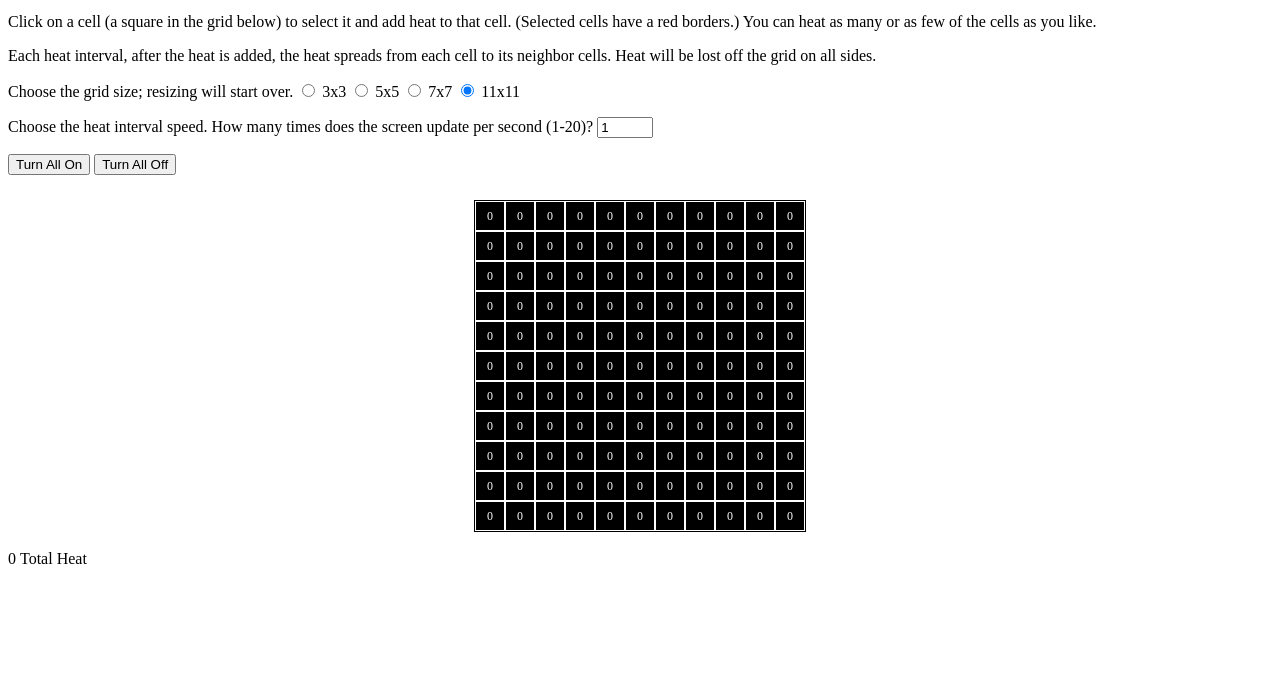
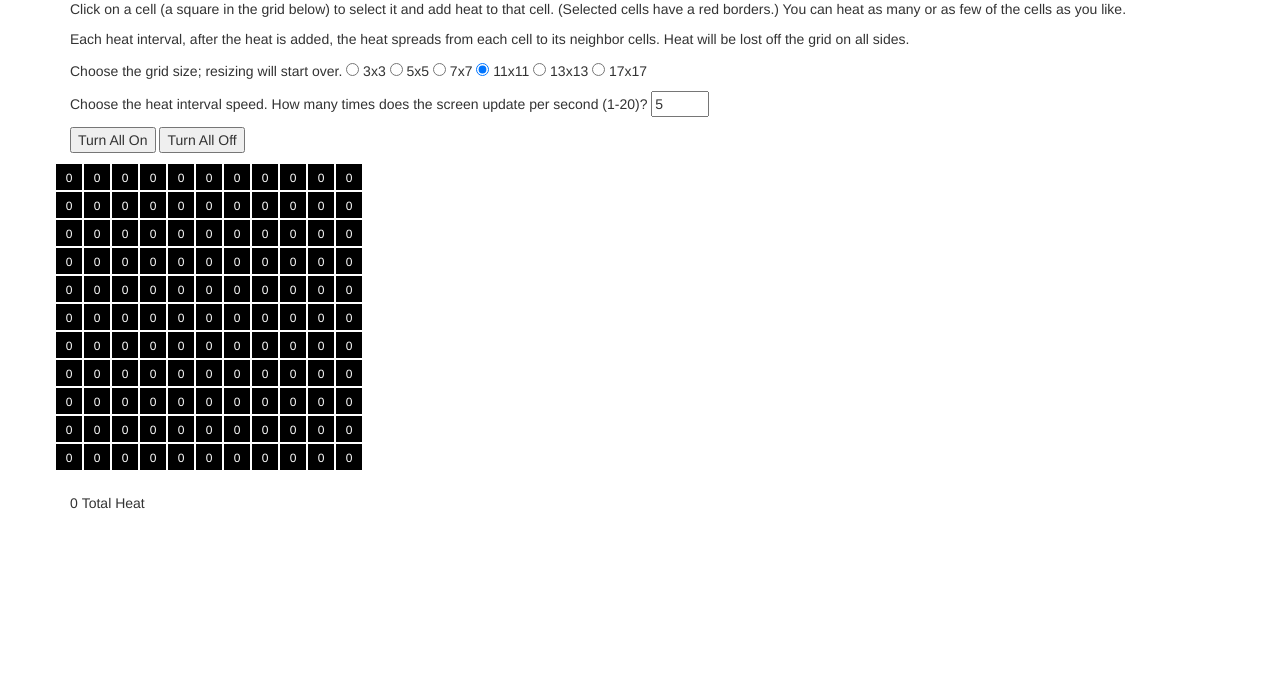
Before and after one commit to TomSnively/heat-grid-sim-js, a plain HTML site: page index.html in a window 1280 px wide. Shown: the part 101-800 px from the top of the page. Drawn offline with nearby package versions, Linux system fonts and the light colour scheme.

Commit message:
Increased table size up to 17x17. Changed initial speed to 5. Added Bootstrap.

```diff
--- a/index.html
+++ b/index.html
@@ -1,11 +1,16 @@
 <!DOCTYPE html>
 <html lang="en">
     <head>
+        <title>Heat Grid Simulator</title>
         <meta charset="UTF-8">
-        <title>Heat Grid Simulator</title>
+        <meta name="viewport" content="width=device-width, initial-scale=1">
         <link rel="stylesheet" type="text/css" href="styles.css">
+        <link rel="stylesheet" href="https://maxcdn.bootstrapcdn.com/bootstrap/3.3.7/css/bootstrap.min.css">
+        <script src="https://ajax.googleapis.com/ajax/libs/jquery/3.2.1/jquery.min.js"></script>
+        <script src="https://maxcdn.bootstrapcdn.com/bootstrap/3.3.7/js/bootstrap.min.js"></script>
     </head>
     <body>
+        <div class="container">
             <h1>Heat Grid Simulator</h1>
             <p>Read the <a href="readme.txt">Readme</a></p>
             <p>Click on a cell (a square in the grid below) to select it and add heat to that cell. (Selected cells have a red borders.) You can heat as many or as few of the cells as you like.</p>
@@ -16,9 +21,11 @@
             <input type="radio" name="gridSize" value="5" onclick="sizeChecked(5)"> 5x5
             <input type="radio" name="gridSize" value="7" onclick="sizeChecked(7)"> 7x7
             <input type="radio" name="gridSize" value="11" checked="checked" onclick="sizeChecked(11)"> 11x11
+            <input type="radio" name="gridSize" value="13" onclick="sizeChecked(13)"> 13x13
+            <input type="radio" name="gridSize" value="17" onclick="sizeChecked(17)"> 17x17
             </p>
             <p>Choose the heat interval speed. How many times does the screen update per second (1-20)?
-            <input type="number" id="intervalSpeed" min="1" max="20" value="1" onchange="speedChanged()"/>
+                <input type="number" id="intervalSpeed" min="1" max="20" value="5" onchange="speedChanged()"/>
             </p>
             <p>
                 <input type="button" value="Turn All On" onclick="turnAllOn()" />
@@ -30,9 +37,9 @@
 
             </div>
 
-        <br />
             <div id="totalHeatFormat">
                 <span id="totalHeat">0</span>&nbspTotal Heat
+            </div>
         </div>
         <script src="index.js"></script>
     </body>
--- a/index.js
+++ b/index.js
@@ -33,7 +33,11 @@ function sizeChecked(size) {
     //var sizeRadio = document.getElementById("gridSize");
     //console.log(sizeRadio);
     gridSize = size;
-    if(size == 11) {
+    if(size == 17) {
+        maxHeat = 70;
+    } else if (size == 13) {
+        maxHeat = 42.5;
+    } else if (size == 11) {
         maxHeat = 31;
     } else if (size == 7) {
         maxHeat = 13.3;
@@ -197,7 +201,7 @@ function turnAllOff() {
 //console.log ('index.js starting...');
 var gridSize = 11;
 var heatIncrease = 1;
-var intervalRate = 1;
+var intervalRate = 5;
 var maxHeat = 31;
 var grid = "";
 
--- a/styles.css
+++ b/styles.css
@@ -18,6 +18,7 @@
     clear:both;
 }
 
+/*
 #grid {
     height:90px;
     width:90px;
@@ -26,6 +27,7 @@
     margin:auto;
     margin-top:2%;
 }
+*/
 
 #totalHeatFormat {
     margin:auto;
```
Also changed, not shown: readme.txt, 1 other file. Lines whose indentation alone changed are shown as unchanged.
